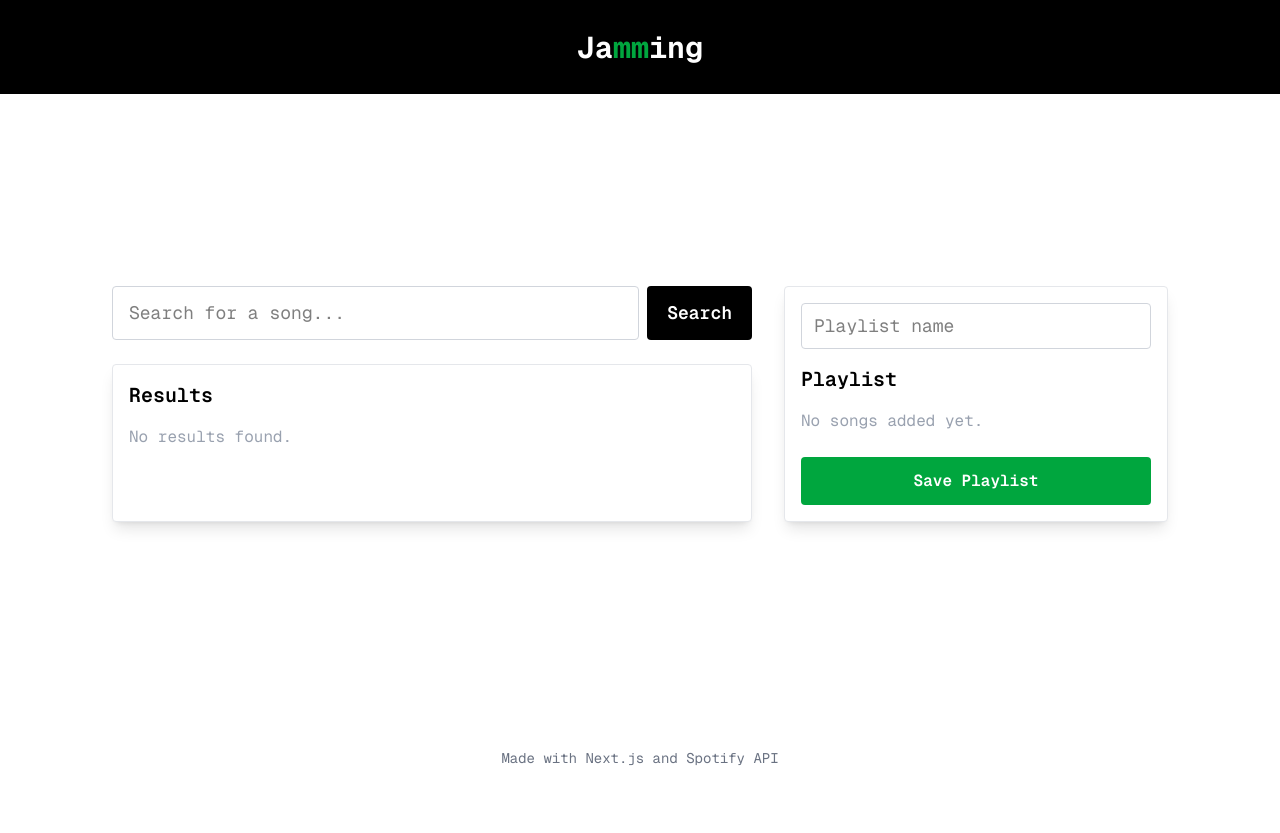
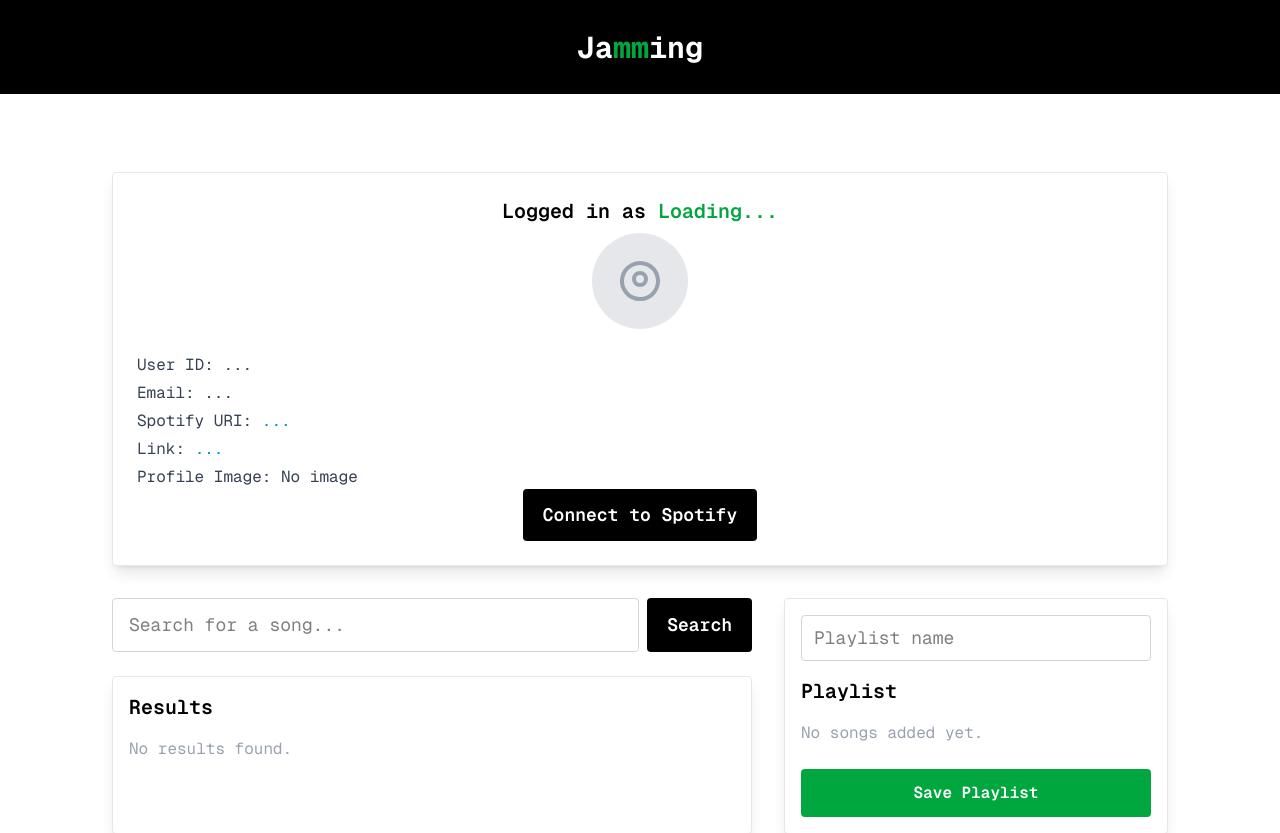
Before and after one commit to harold-hurst/jamming, a Next.js app: page / in a window 1280 px wide. Shown: the top 833 px of the page. Before the commit the page ends 800 px from the top, so only its background shows below. Built offline with nearby package versions, Linux system fonts and the light colour scheme.

Commit message:
add authorisation

```diff
--- a/src/pages/index.js
+++ b/src/pages/index.js
@@ -1,6 +1,8 @@
+"use client";
+
 import Image from "next/image";
 import { Geist, Geist_Mono } from "next/font/google";
-import { useState } from "react";
+import { useState, useEffect } from "react";
 
 import axios from "axios";
 
@@ -14,6 +16,89 @@ const geistMono = Geist_Mono({
   subsets: ["latin"],
 });
 
+const clientId = "7f128ca60395447889873922956dd74a"; // Replace with your client ID
+
+async function redirectToAuthCodeFlow(clientId) {
+  const verifier = generateCodeVerifier(128);
+  const challenge = await generateCodeChallenge(verifier);
+
+  localStorage.setItem("verifier", verifier);
+
+  const params = new URLSearchParams();
+  params.append("client_id", clientId);
+  params.append("response_type", "code");
+  params.append("redirect_uri", "https://jamming-peach.vercel.app/");
+  params.append("scope", "user-read-private user-read-email");
+  params.append("code_challenge_method", "S256");
+  params.append("code_challenge", challenge);
+
+  document.location = `https://accounts.spotify.com/authorize?${params.toString()}`;
+}
+
+function generateCodeVerifier(length) {
+  let text = "";
+  let possible =
+    "ABCDEFGHIJKLMNOPQRSTUVWXYZabcdefghijklmnopqrstuvwxyz0123456789";
+
+  for (let i = 0; i < length; i++) {
+    text += possible.charAt(Math.floor(Math.random() * possible.length));
+  }
+  return text;
+}
+
+async function generateCodeChallenge(codeVerifier) {
+  const data = new TextEncoder().encode(codeVerifier);
+  const digest = await window.crypto.subtle.digest("SHA-256", data);
+  return btoa(String.fromCharCode.apply(null, [...new Uint8Array(digest)]))
+    .replace(/\+/g, "-")
+    .replace(/\//g, "_")
+    .replace(/=+$/, "");
+}
+
+async function getAccessToken(clientId, code) {
+  const verifier = localStorage.getItem("verifier");
+
+  const params = new URLSearchParams();
+  params.append("client_id", clientId);
+  params.append("grant_type", "authorization_code");
+  params.append("code", code);
+  params.append("redirect_uri", "https://jamming-peach.vercel.app/");
+  params.append("code_verifier", verifier);
+
+  const result = await fetch("https://accounts.spotify.com/api/token", {
+    method: "POST",
+    headers: { "Content-Type": "application/x-www-form-urlencoded" },
+    body: params,
+  });
+
+  const { access_token } = await result.json();
+  return access_token;
+}
+
+async function fetchProfile(token) {
+    const result = await fetch("https://api.spotify.com/v1/me", {
+        method: "GET", headers: { Authorization: `Bearer ${token}` }
+    });
+
+    return await result.json();
+}
+
+function populateUI(profile) {
+    document.getElementById("displayName").innerText = profile.display_name;
+    if (profile.images[0]) {
+        const profileImage = new Image(200, 200);
+        profileImage.src = profile.images[0].url;
+        document.getElementById("avatar").appendChild(profileImage);
+        document.getElementById("imgUrl").innerText = profile.images[0].url;
+    }
+    document.getElementById("id").innerText = profile.id;
+    document.getElementById("email").innerText = profile.email;
+    document.getElementById("uri").innerText = profile.uri;
+    document.getElementById("uri").setAttribute("href", profile.external_urls.spotify);
+    document.getElementById("url").innerText = profile.href;
+    document.getElementById("url").setAttribute("href", profile.href);
+}
+
 export default function Home() {
   const [inputValue, setInputValue] = useState(""); // for the input field
 
@@ -22,6 +107,25 @@ export default function Home() {
   const [playlist, setPlaylist] = useState([]);
   const [playlistName, setPlaylistName] = useState("");
   const [savedPlaylists, setSavedPlaylists] = useState([]);
+
+  const [profile, setProfile] = useState(null);
+
+  const handleLogin = async () => {
+    // Create a URLSearchParams object from the query string in the page's URL
+    const params = new URLSearchParams(window.location.search); // Get URL parameters
+    const code = params.get("code");
+
+    console.log(params);
+    console.log(code);
+
+    if (!code) {
+      redirectToAuthCodeFlow(clientId);
+    } else {
+      const accessToken = getAccessToken(clientId, code);
+      const profile = fetchProfile(accessToken);
+      populateUI(profile);
+    }
+  }
 
   // Filter results based on search term
   const filteredResults = results.filter(
@@ -84,7 +188,90 @@ export default function Home() {
         ing
       </header>
 
-      <main className="flex flex-col md:flex-row gap-8 flex-1 p-6 md:p-12 max-w-6xl mx-auto w-full">
+      <main className="p-6 md:p-12 max-w-6xl mx-auto w-full">
+        <div className="flex flex-col md:flex-row gap-8 flex-1 mb-8">
+          {/* Profile Section */}
+          <section
+            id="profile"
+            className="bg-white rounded shadow-lg border border-gray-200 p-6 w-full flex flex-col items-center"
+          >
+            <h2 className="text-xl font-semibold mb-2">
+              Logged in as{" "}
+              <span id="displayName" className="text-green-600">
+                {profile ? profile.display_name : "Loading..."}
+              </span>
+            </h2>
+            <span id="avatar" className="mb-4">
+              {profile && profile.images && profile.images.length > 0 ? (
+                <img
+                  src={profile.images[0].url}
+                  alt="Profile"
+                  className="rounded-full w-24 h-24 object-cover border-2 border-green-600"
+                />
+              ) : (
+                <div className="w-24 h-24 rounded-full bg-gray-200 flex items-center justify-center text-gray-400">
+                  <svg className="w-12 h-12" fill="none" stroke="currentColor" strokeWidth={2} viewBox="0 0 24 24">
+                    <path strokeLinecap="round" strokeLinejoin="round" d="M5.121 17.804A9 9 0 1112 21a8.963 8.963 0 01-6.879-3.196z" />
+                    <path strokeLinecap="round" strokeLinejoin="round" d="M15 11a3 3 0 11-6 0 3 3 0 016 0z" />
+                  </svg>
+                </div>
+              )}
+            </span>
+            <ul className="text-gray-700 text-base w-full mt-2 space-y-1">
+              <li>
+                User ID: <span id="id" className="font-mono">{profile ? profile.id : "..."}</span>
+              </li>
+              <li>
+                Email: <span id="email" className="font-mono">{profile ? profile.email : "..."}</span>
+              </li>
+              <li>
+                Spotify URI:{" "}
+                <a
+                  id="uri"
+                  href={profile ? profile.uri : "#"}
+                  className="text-cyan-600 hover:underline"
+                  target="_blank"
+                  rel="noopener noreferrer"
+                >
+                  {profile ? profile.uri : "..."}
+                </a>
+              </li>
+              <li>
+                Link:{" "}
+                <a
+                  id="url"
+                  href={profile ? profile.external_urls?.spotify : "#"}
+                  className="text-cyan-600 hover:underline"
+                  target="_blank"
+                  rel="noopener noreferrer"
+                >
+                  {profile ? profile.external_urls?.spotify : "..."}
+                </a>
+              </li>
+              <li>
+                Profile Image:{" "}
+                <span id="imgUrl" className="break-all">
+                  {profile && profile.images && profile.images.length > 0
+                    ? profile.images[0].url
+                    : "No image"}
+                </span>
+              </li>
+            </ul>
+
+
+
+                          <button
+                onClick={handleLogin}
+                className="px-5 py-3 bg-black text-white rounded hover:bg-gray-800 text-lg font-semibold"
+              >
+                Connect to Spotify
+              </button>
+
+
+          </section>
+        </div>
+
+        <div className="flex flex-col md:flex-row gap-8 flex-1">
           {/* Search & Results */}
           <section className="flex-1 flex flex-col gap-6">
             <form className="flex gap-2" onSubmit={handleSearch}>
@@ -116,7 +303,9 @@ export default function Home() {
                   >
                     <div>
                       <span className="font-medium">{song.title}</span>
-                    <span className="text-gray-500 ml-2">by {song.artist}</span>
+                      <span className="text-gray-500 ml-2">
+                        by {song.artist}
+                      </span>
                     </div>
                     <button
                       className="ml-4 px-3 py-1 bg-black text-white rounded hover:bg-gray-800 text-sm"
@@ -153,7 +342,9 @@ export default function Home() {
                   >
                     <div>
                       <span className="font-medium">{song.title}</span>
-                    <span className="text-gray-500 ml-2">by {song.artist}</span>
+                      <span className="text-gray-500 ml-2">
+                        by {song.artist}
+                      </span>
                     </div>
                     <button
                       className="ml-4 px-2 py-1 text-xs text-red-500 hover:underline"
@@ -180,15 +371,19 @@ export default function Home() {
                   {savedPlaylists.map((pl, idx) => {
                     // Get unique artists in the playlist
                     const uniqueArtists = new Set();
-                  pl.songs.forEach(song => {
-                    song.artist.split(",").forEach(a => uniqueArtists.add(a.trim()));
+                    pl.songs.forEach((song) => {
+                      song.artist
+                        .split(",")
+                        .forEach((a) => uniqueArtists.add(a.trim()));
                     });
                     return (
                       <li key={idx}>
                         <div className="font-bold mb-2">{pl.name}</div>
                         <div className="ml-4 text-gray-600 text-sm">
-                        {pl.songs.length} {pl.songs.length === 1 ? "song" : "songs"} &middot;{" "}
-                        {uniqueArtists.size} {uniqueArtists.size === 1 ? "artist" : "artists"}
+                          {pl.songs.length}{" "}
+                          {pl.songs.length === 1 ? "song" : "songs"} &middot;{" "}
+                          {uniqueArtists.size}{" "}
+                          {uniqueArtists.size === 1 ? "artist" : "artists"}
                         </div>
                         {idx < savedPlaylists.length - 1 && (
                           <hr className="my-4 border-t border-gray-200" />
@@ -200,6 +395,7 @@ export default function Home() {
               </div>
             )}
           </section>
+        </div>
       </main>
       <footer>
         <div className="text-center text-gray-500 text-sm">
```
Lines whose indentation alone changed are shown as unchanged.
